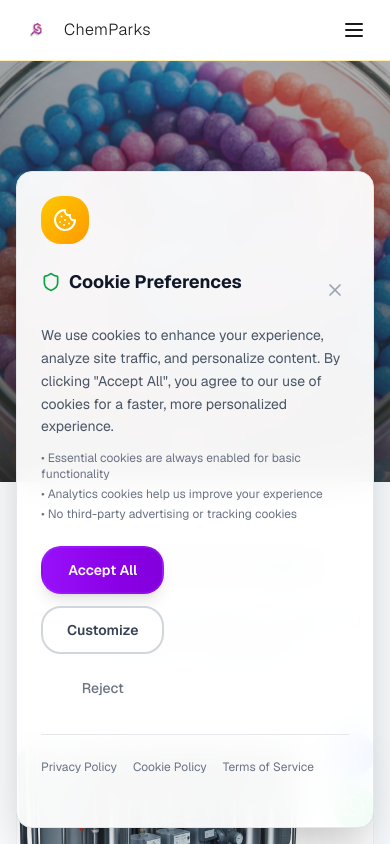
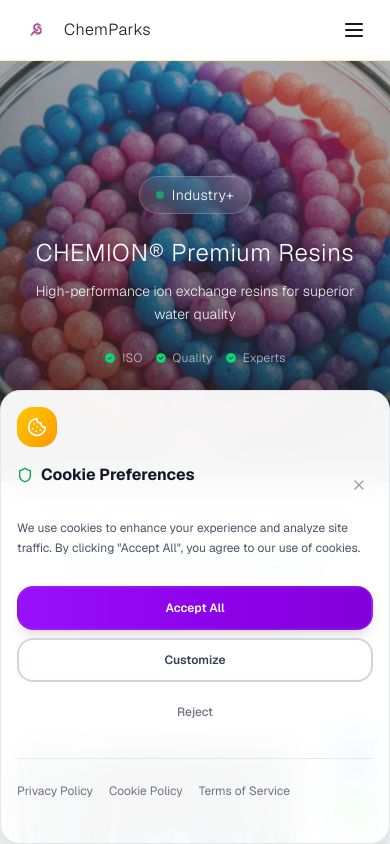
Before and after one commit to chemparksin-ops/webapp, a Next.js app: page / in a window 390 px wide. Shown: the top 844 px of the page. Built offline with nearby package versions, Linux system fonts and the light colour scheme.

Commit message:
Add files via upload

```diff
--- a/components/cookie-consent.tsx
+++ b/components/cookie-consent.tsx
@@ -94,38 +94,38 @@ export function CookieConsent() {
   }
 
   return (
-    <div className="fixed bottom-0 left-0 right-0 z-50 p-4 md:p-6">
+    <div className="fixed bottom-0 left-0 right-0 z-50 p-3 sm:p-4 md:p-6 safe-area-inset">
       <div className="max-w-4xl mx-auto">
-        <div className="bg-white/95 backdrop-blur-lg border border-gray-200 rounded-2xl shadow-2xl p-6 md:p-8 transform transition-all duration-500 animate-slide-in-up">
-          <div className="flex flex-col md:flex-row gap-6 items-start">
+        <div className="bg-white/95 backdrop-blur-lg border border-gray-200 rounded-xl sm:rounded-2xl shadow-2xl p-4 sm:p-6 md:p-8 transform transition-all duration-500 animate-slide-in-up">
+          <div className="flex flex-col gap-4 sm:gap-6 md:flex-row md:items-start">
             {/* Icon */}
-            <div className="flex-shrink-0">
-              <div className="w-12 h-12 bg-gradient-to-br from-yellow-400 to-amber-500 rounded-xl flex items-center justify-center">
-                <Cookie className="w-6 h-6 text-white" />
+            <div className="flex-shrink-0 self-start">
+              <div className="w-10 h-10 sm:w-12 sm:h-12 bg-gradient-to-br from-yellow-400 to-amber-500 rounded-lg sm:rounded-xl flex items-center justify-center">
+                <Cookie className="w-5 h-5 sm:w-6 sm:h-6 text-white" />
               </div>
             </div>
 
             {/* Content */}
-            <div className="flex-1 space-y-3">
-              <div className="flex items-start justify-between gap-4">
-                <h3 className="text-lg font-bold text-gray-900 flex items-center gap-2">
-                  <Shield className="w-5 h-5 text-green-600" />
-                  Cookie Preferences
+            <div className="flex-1 space-y-3 min-w-0">
+              <div className="flex items-start justify-between gap-2">
+                <h3 className="text-base sm:text-lg font-bold text-gray-900 flex items-center gap-2 pr-2">
+                  <Shield className="w-4 h-4 sm:w-5 sm:h-5 text-green-600 flex-shrink-0" />
+                  <span className="line-clamp-2">Cookie Preferences</span>
                 </h3>
                 <button
                   onClick={() => setIsVisible(false)}
-                  className="flex-shrink-0 p-1 text-gray-400 hover:text-gray-600 transition-colors"
+                  className="flex-shrink-0 p-1.5 text-gray-400 hover:text-gray-600 transition-colors rounded-lg hover:bg-gray-100"
                 >
-                  <X className="w-5 h-5" />
+                  <X className="w-4 h-4 sm:w-5 sm:h-5" />
                 </button>
               </div>
 
-              <p className="text-gray-600 leading-relaxed text-sm md:text-base">
-                We use cookies to enhance your experience, analyze site traffic, and personalize content.
-                By clicking "Accept All", you agree to our use of cookies for a faster, more personalized experience.
+              <p className="text-gray-600 leading-relaxed text-xs sm:text-sm">
+                We use cookies to enhance your experience and analyze site traffic.
+                By clicking "Accept All", you agree to our use of cookies.
               </p>
 
-              <div className="text-xs text-gray-500 space-y-1">
+              <div className="text-xs text-gray-500 space-y-0.5 hidden sm:block">
                 <p>• Essential cookies are always enabled for basic functionality</p>
                 <p>• Analytics cookies help us improve your experience</p>
                 <p>• No third-party advertising or tracking cookies</p>
@@ -133,31 +133,31 @@ export function CookieConsent() {
             </div>
 
             {/* Buttons */}
-            <div className="flex flex-col sm:flex-row gap-3 flex-shrink-0">
+            <div className="flex flex-col gap-2 sm:gap-3 flex-shrink-0 w-full sm:w-auto">
               <button
                 onClick={handleAccept}
-                className="px-6 py-3 bg-gradient-to-r from-purple-600 to-purple-700 text-white
-                         font-semibold rounded-xl hover:from-purple-700 hover:to-purple-800
+                className="w-full px-4 py-2.5 sm:px-6 sm:py-3 bg-gradient-to-r from-purple-600 to-purple-700 text-white
+                         font-semibold rounded-lg sm:rounded-xl hover:from-purple-700 hover:to-purple-800
                          transition-all duration-300 transform hover:scale-105 shadow-lg hover:shadow-purple-600/30
-                         border-2 border-purple-500/20 text-sm md:text-base"
+                         border-2 border-purple-500/20 text-xs sm:text-sm min-h-[44px]"
               >
                 Accept All
               </button>
 
               <button
                 onClick={handleCustomizeOpen}
-                className="px-6 py-3 bg-white border-2 border-gray-300 text-gray-700
-                         font-semibold rounded-xl hover:bg-gray-50 hover:border-gray-400
-                         transition-all duration-300 text-sm md:text-base"
+                className="w-full px-4 py-2.5 sm:px-6 sm:py-3 bg-white border-2 border-gray-300 text-gray-700
+                         font-semibold rounded-lg sm:rounded-xl hover:bg-gray-50 hover:border-gray-400
+                         transition-all duration-300 text-xs sm:text-sm min-h-[44px]"
               >
                 Customize
               </button>
 
               <button
                 onClick={handleReject}
-                className="px-6 py-3 text-gray-500 font-medium rounded-xl
+                className="w-full px-4 py-2.5 sm:px-6 sm:py-3 text-gray-500 font-medium rounded-lg sm:rounded-xl
                          hover:text-gray-700 hover:bg-gray-100
-                         transition-all duration-300 text-sm md:text-base"
+                         transition-all duration-300 text-xs sm:text-sm min-h-[44px]"
               >
                 Reject
               </button>
@@ -175,65 +175,65 @@ export function CookieConsent() {
 
       {/* Customization Modal */}
       {showCustomize && (
-        <div className="fixed inset-0 z-50 flex items-center justify-center p-4 bg-black/50">
-          <div className="bg-white rounded-2xl max-w-2xl w-full max-h-[90vh] overflow-y-auto p-6 md:p-8 animate-slide-in-up">
+        <div className="fixed inset-0 z-50 flex items-center justify-center p-3 sm:p-4 bg-black/50 safe-area-inset">
+          <div className="bg-white rounded-xl sm:rounded-2xl max-w-2xl w-full max-h-[85vh] sm:max-h-[90vh] overflow-y-auto p-4 sm:p-6 md:p-8 animate-slide-in-up my-4">
             {/* Header */}
-            <div className="flex items-start justify-between mb-6">
-              <div className="flex items-center gap-3">
-                <div className="w-10 h-10 bg-gradient-to-br from-yellow-400 to-amber-500 rounded-xl flex items-center justify-center">
-                  <Cookie className="w-5 h-5 text-white" />
+            <div className="flex items-start justify-between mb-4 sm:mb-6">
+              <div className="flex items-center gap-2 sm:gap-3 min-w-0 flex-1">
+                <div className="w-8 h-8 sm:w-10 sm:h-10 bg-gradient-to-br from-yellow-400 to-amber-500 rounded-lg sm:rounded-xl flex items-center justify-center flex-shrink-0">
+                  <Cookie className="w-4 h-4 sm:w-5 sm:h-5 text-white" />
                 </div>
-                <div>
-                  <h3 className="text-xl font-bold text-gray-900">Cookie Preferences</h3>
-                  <p className="text-sm text-gray-600">Choose which cookies you want to allow</p>
+                <div className="min-w-0">
+                  <h3 className="text-lg sm:text-xl font-bold text-gray-900 truncate">Cookie Preferences</h3>
+                  <p className="text-xs sm:text-sm text-gray-600">Choose which cookies you want to allow</p>
                 </div>
               </div>
               <button
                 onClick={() => setShowCustomize(false)}
-                className="flex-shrink-0 p-2 text-gray-400 hover:text-gray-600 transition-colors"
+                className="flex-shrink-0 p-1.5 sm:p-2 text-gray-400 hover:text-gray-600 transition-colors rounded-lg hover:bg-gray-100"
               >
-                <X className="w-5 h-5" />
+                <X className="w-4 h-4 sm:w-5 sm:h-5" />
               </button>
             </div>
 
             {/* Cookie Categories */}
-            <div className="space-y-4 mb-8">
+            <div className="space-y-3 sm:space-y-4 mb-6 sm:mb-8">
               {/* Essential Cookies */}
-              <div className="border border-gray-200 rounded-xl p-4">
-                <div className="flex items-start justify-between mb-3">
-                  <div className="flex-1">
-                    <div className="flex items-center gap-2 mb-1">
-                      <h4 className="font-semibold text-gray-900">Essential Cookies</h4>
-                      <span className="px-2 py-1 bg-green-100 text-green-800 text-xs font-medium rounded-full">Required</span>
+              <div className="border border-gray-200 rounded-lg sm:rounded-xl p-3 sm:p-4">
+                <div className="flex items-start justify-between mb-2 sm:mb-3">
+                  <div className="flex-1 min-w-0 pr-2">
+                    <div className="flex items-center gap-1.5 sm:gap-2 mb-1 flex-wrap">
+                      <h4 className="font-semibold text-gray-900 text-sm sm:text-base">Essential Cookies</h4>
+                      <span className="px-1.5 sm:px-2 py-0.5 bg-green-100 text-green-800 text-xs font-medium rounded-full">Required</span>
                     </div>
-                    <p className="text-sm text-gray-600">These cookies are necessary for the website to function and cannot be disabled.</p>
+                    <p className="text-xs sm:text-sm text-gray-600">These cookies are necessary for the website to function and cannot be disabled.</p>
                   </div>
-                  <div className="ml-4">
+                  <div className="ml-2 sm:ml-4 flex-shrink-0">
                     <input
                       type="checkbox"
                       checked={true}
                       disabled
-                      className="w-5 h-5 text-purple-600 bg-gray-100 border-gray-300 rounded cursor-not-allowed"
+                      className="w-4 h-4 sm:w-5 sm:h-5 text-purple-600 bg-gray-100 border-gray-300 rounded cursor-not-allowed"
                     />
                   </div>
                 </div>
               </div>
 
               {/* Analytics Cookies */}
-              <div className="border border-gray-200 rounded-xl p-4 hover:bg-gray-50 transition-colors">
-                <div className="flex items-start justify-between mb-3">
-                  <div className="flex-1">
-                    <div className="flex items-center gap-2 mb-1">
-                      <h4 className="font-semibold text-gray-900">Analytics Cookies</h4>
-                      <span className="px-2 py-1 bg-blue-100 text-blue-800 text-xs font-medium rounded-full">Optional</span>
+              <div className="border border-gray-200 rounded-lg sm:rounded-xl p-3 sm:p-4 hover:bg-gray-50 transition-colors">
+                <div className="flex items-start justify-between mb-2 sm:mb-3">
+                  <div className="flex-1 min-w-0 pr-2">
+                    <div className="flex items-center gap-1.5 sm:gap-2 mb-1 flex-wrap">
+                      <h4 className="font-semibold text-gray-900 text-sm sm:text-base">Analytics Cookies</h4>
+                      <span className="px-1.5 sm:px-2 py-0.5 bg-blue-100 text-blue-800 text-xs font-medium rounded-full">Optional</span>
                     </div>
-                    <p className="text-sm text-gray-600 mb-2">Help us understand how visitors interact with our website to improve user experience.</p>
-                    <div className="flex items-center gap-2 text-xs text-gray-500">
-                      <Info className="w-3 h-3" />
-                      <span>Includes Google Analytics, website performance metrics</span>
+                    <p className="text-xs sm:text-sm text-gray-600 mb-2">Help us understand how visitors interact with our website to improve user experience.</p>
+                    <div className="flex items-center gap-1.5 sm:gap-2 text-xs text-gray-500">
+                      <Info className="w-3 h-3 sm:w-3.5 sm:h-3.5 flex-shrink-0" />
+                      <span className="line-clamp-2">Includes Google Analytics, website performance metrics</span>
                     </div>
                   </div>
-                  <div className="ml-4">
+                  <div className="ml-2 sm:ml-4 flex-shrink-0">
                     <label className="relative inline-flex items-center cursor-pointer">
                       <input
                         type="checkbox"
@@ -241,27 +241,27 @@ export function CookieConsent() {
                         onChange={(e) => updatePreference('analytics', e.target.checked)}
                         className="sr-only peer"
                       />
-                      <div className="w-11 h-6 bg-gray-200 peer-focus:outline-none rounded-full peer peer-checked:after:translate-x-full peer-checked:after:border-white after:content-[''] after:absolute after:top-[2px] after:left-[2px] after:bg-white after:rounded-full after:h-5 after:w-5 after:transition-all peer-checked:bg-purple-600"></div>
+                      <div className="w-9 h-5 sm:w-11 sm:h-6 bg-gray-200 peer-focus:outline-none rounded-full peer peer-checked:after:translate-x-full peer-checked:after:border-white after:content-[''] after:absolute after:top-[1px] sm:after:top-[2px] after:left-[1px] sm:after:left-[2px] after:bg-white after:rounded-full after:h-3.5 sm:after:h-5 after:w-3.5 sm:after:w-5 after:transition-all peer-checked:bg-purple-600"></div>
                     </label>
                   </div>
                 </div>
               </div>
 
               {/* Marketing Cookies */}
-              <div className="border border-gray-200 rounded-xl p-4 hover:bg-gray-50 transition-colors">
-                <div className="flex items-start justify-between mb-3">
-                  <div className="flex-1">
-                    <div className="flex items-center gap-2 mb-1">
-                      <h4 className="font-semibold text-gray-900">Marketing Cookies</h4>
-                      <span className="px-2 py-1 bg-purple-100 text-purple-800 text-xs font-medium rounded-full">Optional</span>
+              <div className="border border-gray-200 rounded-lg sm:rounded-xl p-3 sm:p-4 hover:bg-gray-50 transition-colors">
+                <div className="flex items-start justify-between mb-2 sm:mb-3">
+                  <div className="flex-1 min-w-0 pr-2">
+                    <div className="flex items-center gap-1.5 sm:gap-2 mb-1 flex-wrap">
+                      <h4 className="font-semibold text-gray-900 text-sm sm:text-base">Marketing Cookies</h4>
+                      <span className="px-1.5 sm:px-2 py-0.5 bg-purple-100 text-purple-800 text-xs font-medium rounded-full">Optional</span>
                     </div>
-                    <p className="text-sm text-gray-600 mb-2">Used to deliver advertisements relevant to you and your interests.</p>
-                    <div className="flex items-center gap-2 text-xs text-gray-500">
-                      <Info className="w-3 h-3" />
-                      <span>Currently disabled for privacy protection</span>
+                    <p className="text-xs sm:text-sm text-gray-600 mb-2">Used to deliver advertisements relevant to you and your interests.</p>
+                    <div className="flex items-center gap-1.5 sm:gap-2 text-xs text-gray-500">
+                      <Info className="w-3 h-3 sm:w-3.5 sm:h-3.5 flex-shrink-0" />
+                      <span className="line-clamp-2">Currently disabled for privacy protection</span>
                     </div>
                   </div>
-                  <div className="ml-4">
+                  <div className="ml-2 sm:ml-4 flex-shrink-0">
                     <label className="relative inline-flex items-center cursor-pointer opacity-50">
                       <input
                         type="checkbox"
@@ -270,7 +270,7 @@ export function CookieConsent() {
                         className="sr-only peer"
                         disabled
                       />
-                      <div className="w-11 h-6 bg-gray-200 peer-focus:outline-none rounded-full peer peer-checked:after:translate-x-full peer-checked:after:border-white after:content-[''] after:absolute after:top-[2px] after:left-[2px] after:bg-white after:rounded-full after:h-5 after:w-5 after:transition-all peer-checked:bg-purple-600"></div>
+                      <div className="w-9 h-5 sm:w-11 sm:h-6 bg-gray-200 peer-focus:outline-none rounded-full peer peer-checked:after:translate-x-full peer-checked:after:border-white after:content-[''] after:absolute after:top-[1px] sm:after:top-[2px] after:left-[1px] sm:after:left-[2px] after:bg-white after:rounded-full after:h-3.5 sm:after:h-5 after:w-3.5 sm:after:w-5 after:transition-all peer-checked:bg-purple-600"></div>
                     </label>
                   </div>
                 </div>
@@ -278,12 +278,12 @@ export function CookieConsent() {
             </div>
 
             {/* Privacy Info */}
-            <div className="bg-blue-50 border border-blue-200 rounded-xl p-4 mb-6">
-              <div className="flex items-start gap-3">
-                <Shield className="w-5 h-5 text-blue-600 mt-0.5 flex-shrink-0" />
-                <div>
-                  <h5 className="font-medium text-blue-900 mb-1">Your Privacy Matters</h5>
-                  <p className="text-sm text-blue-700">
+            <div className="bg-blue-50 border border-blue-200 rounded-lg sm:rounded-xl p-3 sm:p-4 mb-4 sm:mb-6">
+              <div className="flex items-start gap-2 sm:gap-3">
+                <Shield className="w-4 h-4 sm:w-5 sm:h-5 text-blue-600 mt-0.5 flex-shrink-0" />
+                <div className="min-w-0">
+                  <h5 className="font-medium text-blue-900 mb-1 text-sm sm:text-base">Your Privacy Matters</h5>
+                  <p className="text-xs sm:text-sm text-blue-700">
                     ChemParks is committed to protecting your privacy. We never sell your data and only use cookies to enhance your experience.
                   </p>
                 </div>
@@ -291,19 +291,19 @@ export function CookieConsent() {
             </div>
 
             {/* Modal Actions */}
-            <div className="flex flex-col sm:flex-row gap-3 justify-end">
+            <div className="flex flex-col sm:flex-row gap-2 sm:gap-3 justify-stretch sm:justify-end">
               <button
                 onClick={() => setShowCustomize(false)}
-                className="px-6 py-3 text-gray-700 font-medium rounded-xl hover:bg-gray-100 transition-all duration-300"
+                className="w-full sm:w-auto px-4 py-2.5 sm:px-6 sm:py-3 text-gray-700 font-medium rounded-lg sm:rounded-xl hover:bg-gray-100 transition-all duration-300 text-xs sm:text-sm min-h-[44px]"
               >
                 Cancel
               </button>
 
               <button
                 onClick={handleCustomizeSave}
-                className="px-6 py-3 bg-gradient-to-r from-purple-600 to-purple-700 text-white
-                         font-semibold rounded-xl hover:from-purple-700 hover:to-purple-800
-                         transition-all duration-300 transform hover:scale-105 shadow-lg hover:shadow-purple-600/30"
+                className="w-full sm:w-auto px-4 py-2.5 sm:px-6 sm:py-3 bg-gradient-to-r from-purple-600 to-purple-700 text-white
+                         font-semibold rounded-lg sm:rounded-xl hover:from-purple-700 hover:to-purple-800
+                         transition-all duration-300 transform hover:scale-105 shadow-lg hover:shadow-purple-600/30 text-xs sm:text-sm min-h-[44px]"
               >
                 Save Preferences
               </button>
--- a/components/header.tsx
+++ b/components/header.tsx
@@ -134,12 +134,12 @@ export function Header() {
         <>
           {/* Backdrop overlay */}
           <div
-            className="fixed inset-0 bg-black/50 z-[9998] md:hidden transition-opacity duration-300 ease-in-out"
+            className="fixed inset-0 bg-black/50 z-[99999] md:hidden transition-opacity duration-300 ease-in-out"
             onClick={handleCloseMenu}
           />
 
           {/* Sidebar */}
-          <div className={`fixed top-0 left-0 h-full w-72 bg-background shadow-2xl z-[9999] md:hidden transition-transform duration-300 ease-out overflow-hidden flex flex-col ${
+          <div className={`fixed top-0 left-0 h-full w-80 max-w-[85vw] bg-background shadow-2xl z-[100000] md:hidden transition-transform duration-300 ease-out overflow-hidden flex flex-col ${
             isOpen ? 'translate-x-0' : '-translate-x-full'
           }`}>
             {/* Logo and name at top */}
```
Also changed, not shown: components/contact-sales-popup.tsx (+5 -16 lines).
